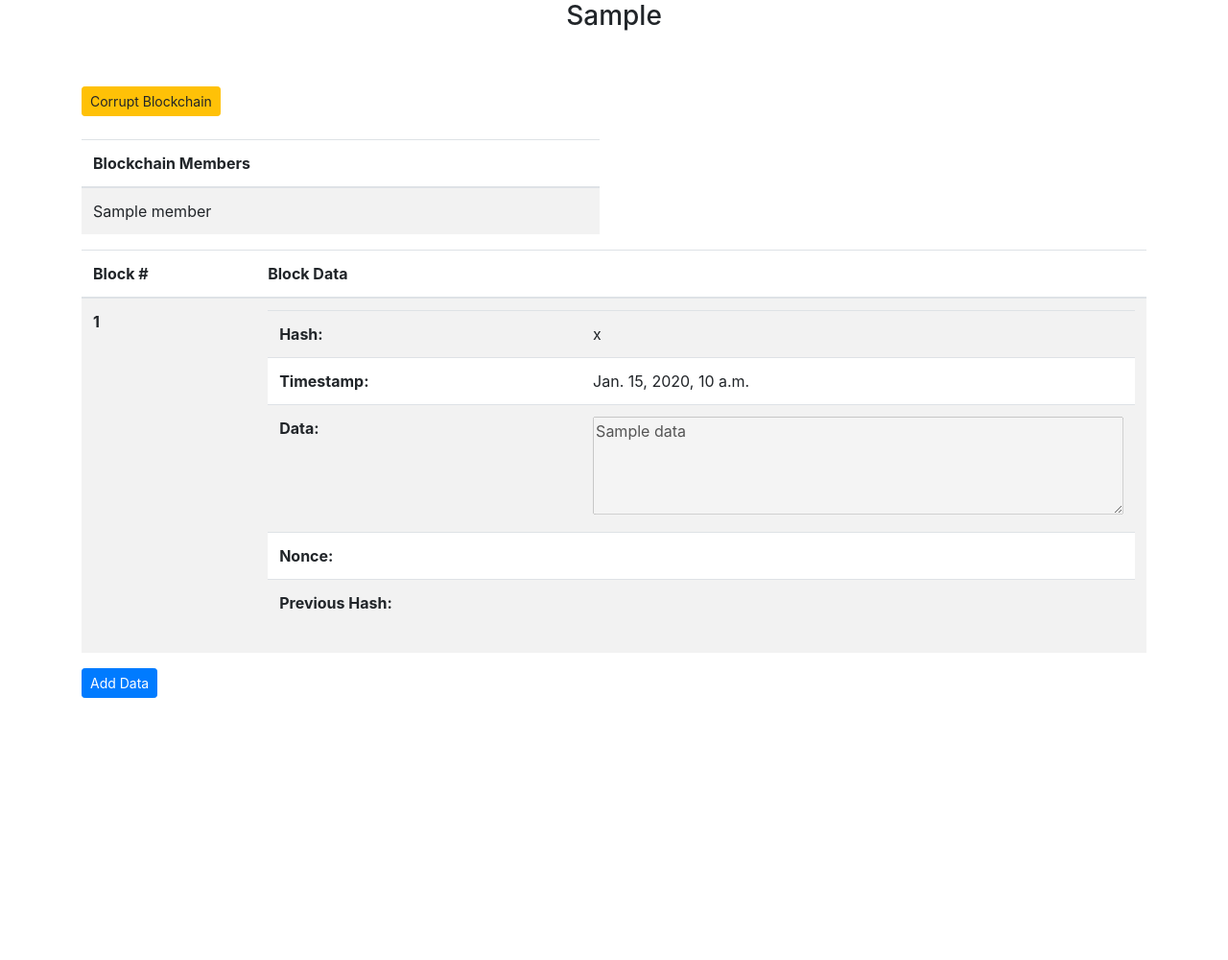
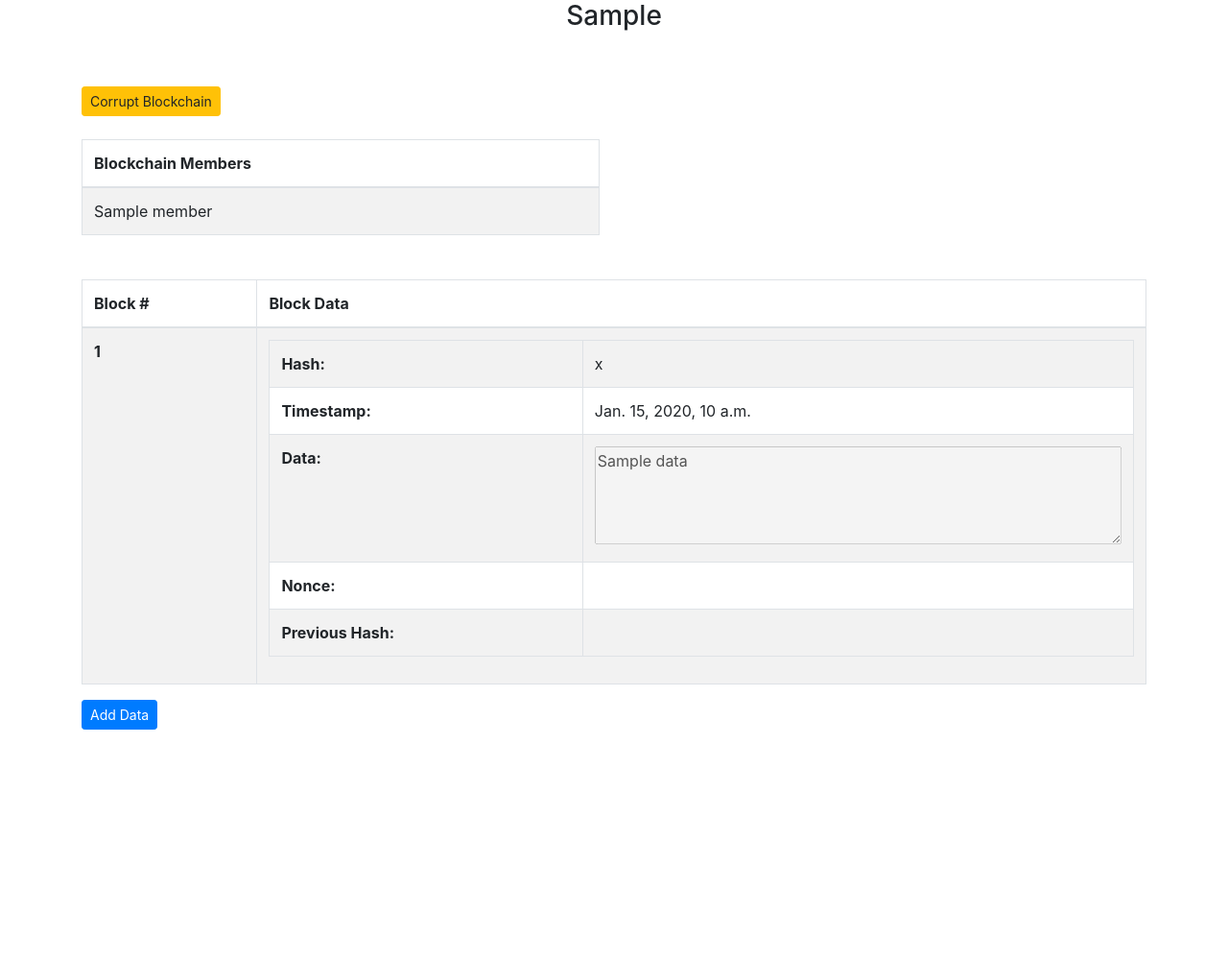
Before and after one commit to markguindi1/Blockchain-Platform-Project, a Django app: template blockchainplatform/bcplatform/templates/bcplatform/blockchain_detail_view.html in a window 1280 px wide. Shown: the part 56-1056 px from the top of the page at 96% size. Before the commit the page ends 783 px from the top, so only its background shows below. Run offline with Django 3.2, Linux system fonts and the light colour scheme; the template is opened without the code that fills it: most values are stand-ins (such as "Sample title", 1, 10 or a date in 2020); some libraries are stand-ins or nearby versions.

Commit message:
Configure and add static file(s)

```diff
--- /dev/null
+++ b/blockchainplatform/bcplatform/static/bcplatform/style.css
@@ -0,0 +1,9 @@
+/*
+
+
+
+*/
+
+.bottom-table-container {
+    padding-top: 30px;
+}
--- a/blockchainplatform/bcplatform/templates/bcplatform/blockchain_detail_view.html
+++ b/blockchainplatform/bcplatform/templates/bcplatform/blockchain_detail_view.html
@@ -2,6 +2,9 @@
 {% extends 'base.html' %}
 
 {% block body %}
+
+  {% load static %}
+  <link rel="stylesheet" type="text/css" href="{% static 'bcplatform/style.css' %}">
 
   <div class="container">
 
@@ -19,8 +22,8 @@
     <br />
     <br />
     <div class="row">
-      <div class="col-6">
-        <table class="table table-striped">
+      <div class="col-6 top-table-container">
+        <table class="table table-striped table-bordered">
           <thead>
           <tr>
             <th scope="col">Blockchain Members</th>
@@ -36,8 +39,9 @@
         </table>
       </div>
 
-      <div class="col-12">
-        <table class="table table-striped">
+      <div class="col-12 bottom-table-container">
+        <!--<br />-->
+        <table class="table table-striped table-bordered">
           <thead>
             <tr>
               <th scope="col">Block #</th>
```
Also changed, not shown: blockchainplatform/bcplatform/templates/400.html (deleted, +0 -14 lines), blockchainplatform/bcplatform/templates/403.html (deleted, +0 -14 lines), blockchainplatform/bcplatform/templates/404.html (deleted, +0 -14 lines), blockchainplatform/bcplatform/templates/500.html (deleted, +0 -14 lines).
